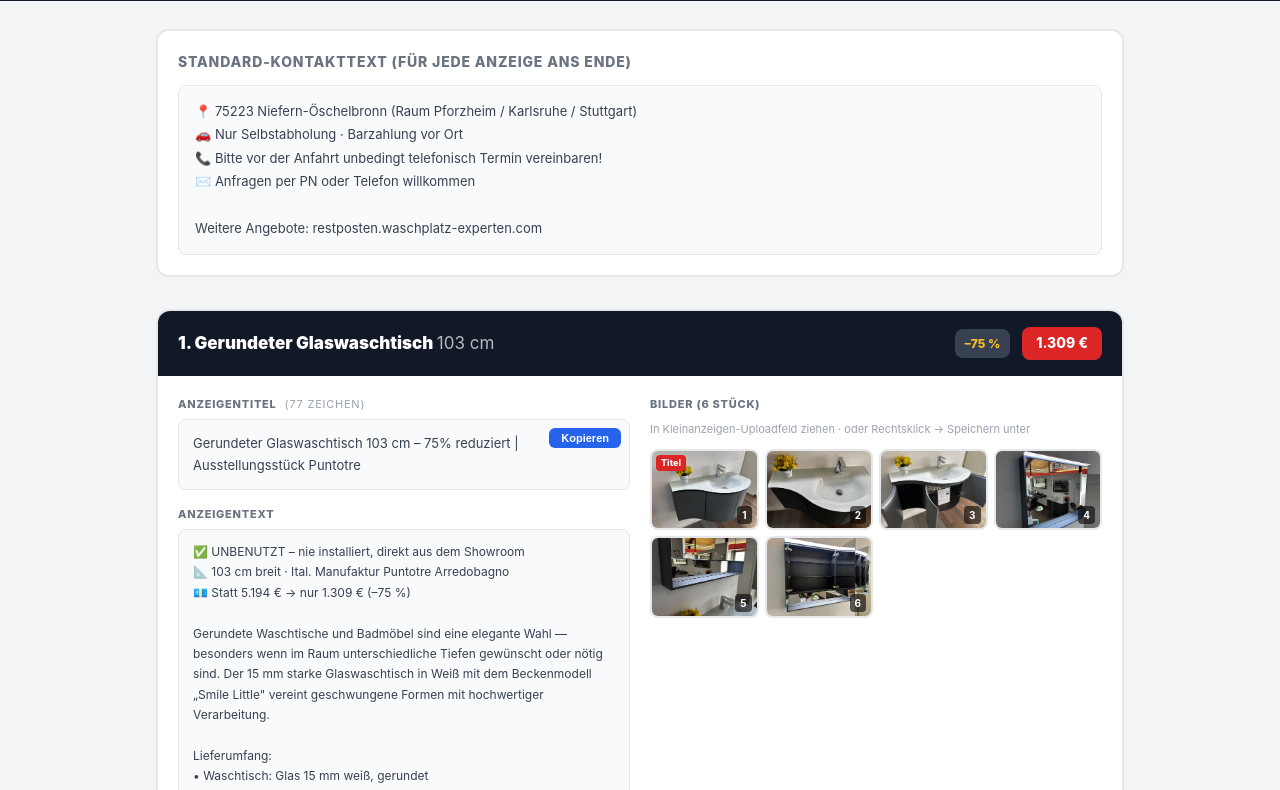
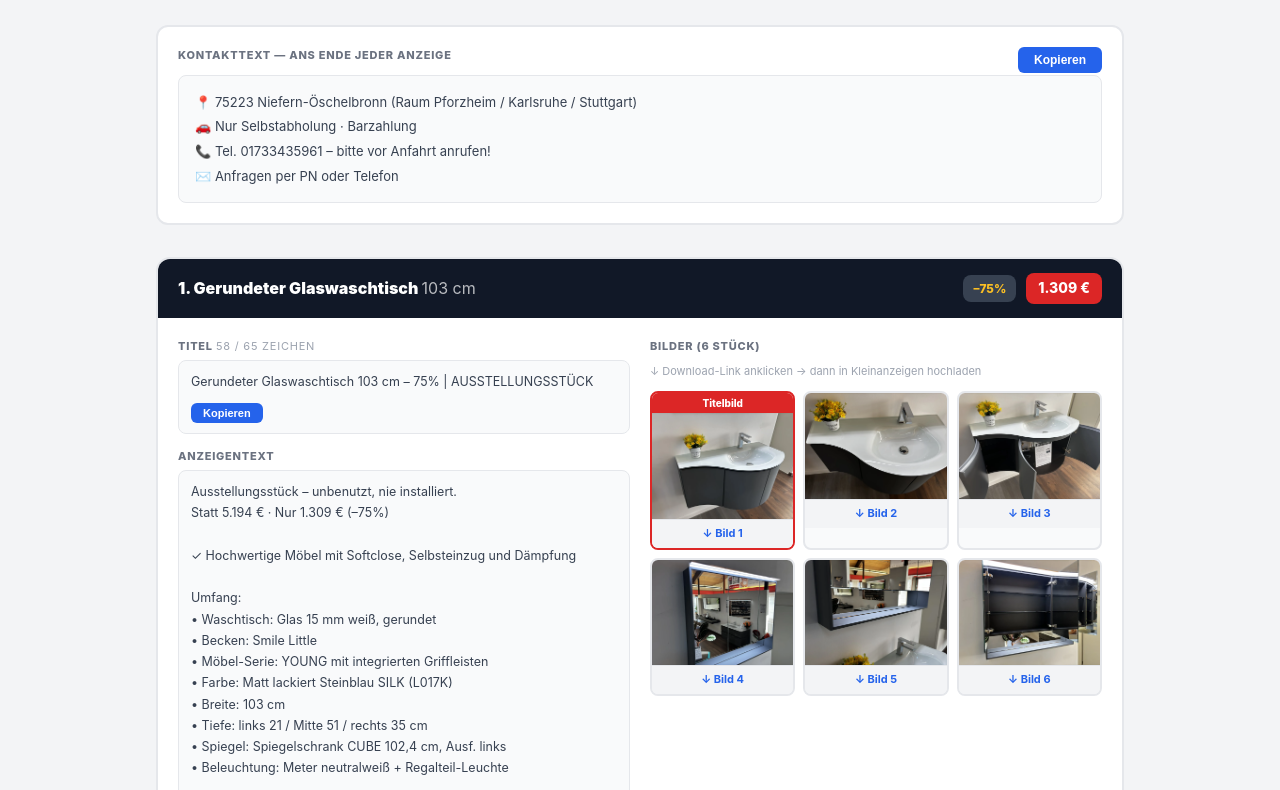
Before and after one commit to TauberFrank/restposten.waschplatz-experten.com, a website: page kleinanzeigen.html in a window 1280 px wide. Shown: the part 51-841 px from the top of the page. Drawn offline with Linux system fonts and the light colour scheme.

Commit message:
Kleinanzeigen überarbeitet + Softclose/Qualität überall ergänzt
- kleinanzeigen.html: Download-Buttons statt Drag, kürzere Titel
  (max 65 Z., kein Puntotre, AUSSTELLUNGSSTÜCK), weniger Werbetext,
  Umfang statt Lieferumfang, Tel. 01733435961, keine URL
- Softclose, Selbsteinzug, Dämpfung ergänzt in:
  kleinanzeigen.html (Anzeigentext), products-data.js (PICKUP_INFO),
  index.html (Hero-Badges)

Co-Authored-By: Claude Sonnet 4.6 <noreply@anthropic.com>

```diff
--- a/kleinanzeigen.html
+++ b/kleinanzeigen.html
@@ -9,133 +9,110 @@
   * { box-sizing: border-box; margin: 0; padding: 0; }
   body { font-family: -apple-system, BlinkMacSystemFont, 'Segoe UI', sans-serif; font-size: 14px; background: #f3f4f6; color: #111827; line-height: 1.6; }
 
-  /* NAV */
   nav { background: #111827; color: white; padding: 12px 20px; position: sticky; top: 0; z-index: 100; display: flex; align-items: center; gap: 16px; flex-wrap: wrap; }
   nav .logo { font-weight: 800; font-size: 15px; color: white; text-decoration: none; }
   nav a { color: #9ca3af; font-size: 12px; text-decoration: none; }
   nav a:hover { color: white; }
-  nav .tip { margin-left: auto; background: #374151; border-radius: 6px; padding: 5px 12px; font-size: 11px; color: #d1d5db; }
 
   .container { max-width: 1000px; margin: 0 auto; padding: 28px 16px; }
 
-  /* STANDARD-FOOTER-BLOCK */
-  .footer-block { background: white; border-radius: 12px; border: 2px solid #e5e7eb; padding: 20px; margin-bottom: 32px; }
-  .footer-block h2 { font-size: 14px; font-weight: 800; text-transform: uppercase; letter-spacing: 0.06em; color: #6b7280; margin-bottom: 12px; }
-  .copy-area { background: #f9fafb; border: 1px solid #e5e7eb; border-radius: 8px; padding: 14px 16px; font-size: 13px; white-space: pre-line; color: #374151; line-height: 1.8; position: relative; }
-  .copy-btn { position: absolute; top: 10px; right: 10px; background: #2563eb; color: white; border: none; border-radius: 6px; padding: 5px 14px; font-size: 12px; font-weight: 700; cursor: pointer; transition: background 0.15s; }
+  .footer-block { background: white; border-radius: 12px; border: 2px solid #e5e7eb; padding: 20px; margin-bottom: 32px; position: relative; }
+  .footer-block h2 { font-size: 11px; font-weight: 800; text-transform: uppercase; letter-spacing: 0.07em; color: #6b7280; margin-bottom: 10px; }
+  .copy-area { background: #f9fafb; border: 1px solid #e5e7eb; border-radius: 8px; padding: 14px 16px; padding-right: 110px; font-size: 13px; white-space: pre-line; color: #374151; line-height: 1.9; }
+  .copy-btn { position: absolute; top: 20px; right: 20px; background: #2563eb; color: white; border: none; border-radius: 6px; padding: 6px 16px; font-size: 12px; font-weight: 700; cursor: pointer; }
   .copy-btn:hover { background: #1d4ed8; }
   .copy-btn.copied { background: #16a34a; }
 
-  /* PRODUCT CARDS */
   .product-card { background: white; border-radius: 14px; border: 2px solid #e5e7eb; margin-bottom: 28px; overflow: hidden; }
-  .card-header { background: #111827; color: white; padding: 16px 20px; display: flex; align-items: center; gap: 12px; flex-wrap: wrap; }
-  .card-header h2 { font-size: 17px; font-weight: 900; flex: 1; }
-  .badge-price { background: #dc2626; color: white; border-radius: 8px; padding: 5px 14px; font-weight: 800; font-size: 14px; }
-  .badge-discount { background: #374151; color: #fbbf24; border-radius: 8px; padding: 5px 10px; font-weight: 800; font-size: 12px; }
+  .card-header { background: #111827; color: white; padding: 14px 20px; display: flex; align-items: center; gap: 10px; flex-wrap: wrap; }
+  .card-header h2 { font-size: 16px; font-weight: 900; flex: 1; }
+  .badge-price { background: #dc2626; color: white; border-radius: 8px; padding: 4px 12px; font-weight: 800; font-size: 14px; }
+  .badge-discount { background: #374151; color: #fbbf24; border-radius: 8px; padding: 4px 10px; font-weight: 800; font-size: 12px; }
   .card-body { padding: 20px; display: grid; grid-template-columns: 1fr 1fr; gap: 20px; }
   @media(max-width: 680px) { .card-body { grid-template-columns: 1fr; } }
 
-  /* FELDER */
-  .field { margin-bottom: 16px; }
+  .field { margin-bottom: 14px; }
   .field:last-child { margin-bottom: 0; }
-  .field-label { font-size: 11px; font-weight: 800; text-transform: uppercase; letter-spacing: 0.07em; color: #6b7280; margin-bottom: 6px; display: flex; align-items: center; gap: 8px; }
-  .copy-area-inline { background: #f9fafb; border: 1px solid #e5e7eb; border-radius: 8px; padding: 12px 14px; font-size: 13px; white-space: pre-line; color: #374151; line-height: 1.7; position: relative; padding-right: 90px; }
-  .copy-btn-sm { position: absolute; top: 8px; right: 8px; background: #2563eb; color: white; border: none; border-radius: 6px; padding: 4px 12px; font-size: 11px; font-weight: 700; cursor: pointer; white-space: nowrap; }
+  .field-label { font-size: 11px; font-weight: 800; text-transform: uppercase; letter-spacing: 0.07em; color: #6b7280; margin-bottom: 5px; }
+  .char-count { font-weight: 400; color: #9ca3af; }
+  .char-count.over { color: #dc2626; font-weight: 700; }
+
+  .copy-box { background: #f9fafb; border: 1px solid #e5e7eb; border-radius: 8px; padding: 10px 12px; font-size: 12.5px; color: #374151; line-height: 1.7; position: relative; }
+  .copy-box.multiline { padding-bottom: 42px; }
+  .copy-btn-sm { background: #2563eb; color: white; border: none; border-radius: 6px; padding: 4px 12px; font-size: 11px; font-weight: 700; cursor: pointer; }
   .copy-btn-sm:hover { background: #1d4ed8; }
   .copy-btn-sm.copied { background: #16a34a; }
+  .btn-row { margin-top: 10px; display: flex; gap: 6px; }
 
   /* BILDER */
-  .images-section { }
   .images-label { font-size: 11px; font-weight: 800; text-transform: uppercase; letter-spacing: 0.07em; color: #6b7280; margin-bottom: 8px; }
   .images-hint { font-size: 11px; color: #9ca3af; margin-bottom: 10px; }
-  .images-grid { display: grid; grid-template-columns: repeat(auto-fill, minmax(100px, 1fr)); gap: 6px; }
-  .img-wrap { position: relative; border-radius: 8px; overflow: hidden; border: 2px solid #e5e7eb; cursor: grab; transition: border-color 0.15s, transform 0.1s; aspect-ratio: 4/3; }
-  .img-wrap:hover { border-color: #2563eb; transform: scale(1.03); }
-  .img-wrap:active { cursor: grabbing; transform: scale(0.97); }
-  .img-wrap img { width: 100%; height: 100%; object-fit: cover; display: block; pointer-events: none; }
-  .img-num { position: absolute; bottom: 4px; right: 5px; background: rgba(0,0,0,0.6); color: white; font-size: 10px; font-weight: 700; padding: 1px 5px; border-radius: 4px; pointer-events: none; }
-  .img-main-badge { position: absolute; top: 4px; left: 4px; background: #dc2626; color: white; font-size: 9px; font-weight: 800; padding: 1px 5px; border-radius: 4px; pointer-events: none; }
+  .images-grid { display: grid; grid-template-columns: repeat(auto-fill, minmax(110px, 1fr)); gap: 8px; }
+  .img-item { border-radius: 8px; overflow: hidden; border: 2px solid #e5e7eb; background: #f9fafb; }
+  .img-item:hover { border-color: #2563eb; }
+  .img-item img { width: 100%; aspect-ratio: 4/3; object-fit: cover; display: block; }
+  .img-item a { display: block; background: #f3f4f6; text-align: center; padding: 5px 4px; font-size: 11px; font-weight: 700; color: #2563eb; text-decoration: none; border-top: 1px solid #e5e7eb; }
+  .img-item a:hover { background: #2563eb; color: white; }
+  .img-main { border-color: #dc2626; }
+  .img-main-tag { background: #dc2626; color: white; font-size: 10px; font-weight: 800; padding: 2px 6px; text-align: center; }
 
-  /* CONDITION BANNER */
   .condition-banner { background: #fffbeb; border: 1px solid #fde68a; border-radius: 8px; padding: 10px 12px; font-size: 12px; color: #92400e; margin-top: 10px; }
-  .condition-banner strong { color: #78350f; }
-
-  /* DIVIDER */
-  .divider { height: 1px; background: #f3f4f6; margin: 16px 0; }
 </style>
 </head>
 <body>
 
 <nav>
   <a class="logo" href="./index.html">WPE Restposten</a>
-  <a href="./index.html">← Zurück zur Seite</a>
-  <div class="tip">Bilder: in Kleinanzeigen-Uploadfeld ziehen · Texte: Kopieren-Button</div>
+  <a href="./index.html">← Zurück</a>
 </nav>
 
 <div class="container">
 
-  <!-- STANDARD-KONTAKT-FOOTER -->
   <div class="footer-block">
-    <h2>Standard-Kontakttext (für jede Anzeige ans Ende)</h2>
+    <h2>Kontakttext — ans Ende jeder Anzeige</h2>
     <div class="copy-area" id="footer-text">📍 75223 Niefern-Öschelbronn (Raum Pforzheim / Karlsruhe / Stuttgart)
-🚗 Nur Selbstabholung · Barzahlung vor Ort
-📞 Bitte vor der Anfahrt unbedingt telefonisch Termin vereinbaren!
-✉️ Anfragen per PN oder Telefon willkommen
-
-Weitere Angebote: restposten.waschplatz-experten.com</div>
-    <button class="copy-btn" onclick="copyText('footer-text', this)">Kopieren</button>
+🚗 Nur Selbstabholung · Barzahlung
+📞 Tel. 01733435961 – bitte vor Anfahrt anrufen!
+✉️ Anfragen per PN oder Telefon</div>
+    <button class="copy-btn" onclick="copyById('footer-text', this)">Kopieren</button>
   </div>
 
-  <!-- PRODUKTE werden per JS eingefügt -->
   <div id="products-container"></div>
 
 </div>
 
 <script src="./products-data.js"></script>
 <script>
-  function copyText(id, btn) {
-    const el = document.getElementById(id);
-    const text = el ? el.innerText : '';
-    navigator.clipboard.writeText(text).then(() => {
-      btn.textContent = '✓ Kopiert!';
-      btn.classList.add('copied');
-      setTimeout(() => { btn.textContent = 'Kopieren'; btn.classList.remove('copied'); }, 2000);
-    });
+  const MAX_TITLE = 65;
+
+  const FOOTER = `\n\n📍 75223 Niefern-Öschelbronn (Raum Pforzheim / Karlsruhe / Stuttgart)\n🚗 Nur Selbstabholung · Barzahlung\n📞 Tel. 01733435961 – bitte vor Anfahrt anrufen!\n✉️ Anfragen per PN oder Telefon`;
+
+  function copyById(id, btn) {
+    const text = document.getElementById(id).innerText;
+    navigator.clipboard.writeText(text).then(() => feedback(btn));
+  }
+  function copyStr(text, btn) {
+    navigator.clipboard.writeText(text).then(() => feedback(btn));
+  }
+  function feedback(btn) {
+    const orig = btn.textContent;
+    btn.textContent = '✓ Kopiert!';
+    btn.classList.add('copied');
+    setTimeout(() => { btn.textContent = orig; btn.classList.remove('copied'); }, 2000);
   }
 
-  function copyDirect(text, btn) {
-    navigator.clipboard.writeText(text).then(() => {
-      btn.textContent = '✓ Kopiert!';
-      btn.classList.add('copied');
-      setTimeout(() => { btn.textContent = 'Kopieren'; btn.classList.remove('copied'); }, 2000);
-    });
+  function buildTitle(p) {
+    return `${p.title} ${p.width} – ${p.discount}% | AUSSTELLUNGSSTÜCK`;
   }
 
-  const FOOTER = `\n\n📍 75223 Niefern-Öschelbronn (Raum Pforzheim / Karlsruhe / Stuttgart)\n🚗 Nur Selbstabholung · Barzahlung vor Ort\n📞 Bitte vor der Anfahrt unbedingt telefonisch Termin vereinbaren!\n✉️ Anfragen per PN oder Telefon willkommen\n\nWeitere Angebote: restposten.waschplatz-experten.com`;
-
-  function buildTitle(p) {
-    return `${p.title} ${p.width} – ${p.discount}% reduziert | Ausstellungsstück Puntotre`;
-  }
-
-  function buildText(id, p) {
+  function buildText(p) {
     const price = p.price.toLocaleString('de-DE', {minimumFractionDigits: 0, maximumFractionDigits: 2});
     const orig  = p.originalPrice.toLocaleString('de-DE', {minimumFractionDigits: 0, maximumFractionDigits: 0});
+    const specs = p.specs.map(s => `• ${s[0]}: ${s[1]}`).join('\n');
 
-    // Specs als Aufzählung
-    const specsText = p.specs.map(s => `• ${s[0]}: ${s[1]}`).join('\n');
+    let text = `Ausstellungsstück – unbenutzt, nie installiert.\nStatt ${orig} € · Nur ${price} € (–${p.discount}%)\n\n✓ Hochwertige Möbel mit Softclose, Selbsteinzug und Dämpfung\n\nUmfang:\n${specs}`;
 
-    let text = `✅ UNBENUTZT – nie installiert, direkt aus dem Showroom
-📐 ${p.width} breit · Ital. Manufaktur Puntotre Arredobagno
-💶 Statt ${orig} € → nur ${price} € (–${p.discount} %)
-
-${p.description.split('\n\n')[0]}
-
-Lieferumfang:
-${specsText}`;
-
-    if (p.condition) {
-      text += `\n\n⚠️ Hinweis: ${p.condition}`;
-    }
+    if (p.condition) text += `\n\n⚠️ ${p.condition}`;
 
     text += FOOTER;
     return text;
@@ -148,57 +125,63 @@ ${specsText}`;
     if (!p) return;
 
     const titleText = buildTitle(p);
-    const bodyText  = buildText(id, p);
+    const bodyText  = buildText(p);
     const price     = p.price.toLocaleString('de-DE', {minimumFractionDigits: 0, maximumFractionDigits: 2});
-    const orig      = p.originalPrice.toLocaleString('de-DE', {minimumFractionDigits: 0, maximumFractionDigits: 0});
+    const tLen      = titleText.length;
+    const tClass    = tLen > MAX_TITLE ? 'over' : '';
 
-    // Images
-    const imgHTML = p.images.map((src, i) => `
-      <div class="img-wrap" draggable="true" title="Bild ${i+1} – in Uploadfeld ziehen">
-        <img src="${src}" alt="${p.title} Bild ${i+1}" loading="lazy">
-        ${i === 0 ? '<span class="img-main-badge">Titel</span>' : ''}
-        <span class="img-num">${i+1}</span>
-      </div>`).join('');
+    const imgHTML = p.images.map((src, i) => {
+      const fname = `${id}-${i+1}.webp`;
+      return `
+        <div class="img-item${i === 0 ? ' img-main' : ''}">
+          ${i === 0 ? '<div class="img-main-tag">Titelbild</div>' : ''}
+          <img src="${src}" alt="Bild ${i+1}" loading="lazy">
+          <a href="${src}" download="${fname}">↓ Bild ${i+1}</a>
+        </div>`;
+    }).join('');
 
     const condBanner = p.condition
-      ? `<div class="condition-banner"><strong>⚠️ Zustandshinweis:</strong> ${p.condition}</div>`
+      ? `<div class="condition-banner"><strong>⚠️ Zustand:</strong> ${p.condition}</div>`
       : '';
 
-    const titleId = `title-${id}`;
-    const textId  = `text-${id}`;
+    const bodyHtml = bodyText.replace(/&/g,'&amp;').replace(/</g,'&lt;').replace(/>/g,'&gt;').replace(/\n/g,'<br>');
 
-    const html = `
+    container.insertAdjacentHTML('beforeend', `
     <div class="product-card">
       <div class="card-header">
-        <h2>${idx + 1}. ${p.title} <span style="font-weight:400;opacity:0.7">${p.width}</span></h2>
-        <span class="badge-discount">–${p.discount} %</span>
+        <h2>${idx+1}. ${p.title} <span style="font-weight:400;opacity:.7">${p.width}</span></h2>
+        <span class="badge-discount">–${p.discount}%</span>
         <span class="badge-price">${price} €</span>
       </div>
       <div class="card-body">
         <div>
           <div class="field">
-            <div class="field-label">Anzeigentitel <span style="font-weight:400;color:#9ca3af">(${buildTitle(p).length} Zeichen)</span></div>
-            <div class="copy-area-inline" id="${titleId}">${titleText}<button class="copy-btn-sm" onclick="copyDirect(${JSON.stringify(titleText)}, this)">Kopieren</button></div>
+            <div class="field-label">Titel <span class="char-count ${tClass}">${tLen} / ${MAX_TITLE} Zeichen</span></div>
+            <div class="copy-box">${titleText.replace(/&/g,'&amp;')}
+              <div class="btn-row"><button class="copy-btn-sm" onclick="copyStr(${JSON.stringify(titleText)}, this)">Kopieren</button></div>
+            </div>
           </div>
           <div class="field">
             <div class="field-label">Anzeigentext</div>
-            <div class="copy-area-inline" style="padding-right:14px;font-size:12px">${bodyText.replace(/\n/g, '<br>')}<br><br><button class="copy-btn-sm" style="position:static;margin-top:4px" onclick="copyDirect(${JSON.stringify(bodyText)}, this)">Kopieren</button></div>
+            <div class="copy-box multiline">${bodyHtml}
+              <div class="btn-row"><button class="copy-btn-sm" onclick="copyStr(${JSON.stringify(bodyText)}, this)">Kopieren</button></div>
+            </div>
           </div>
           <div class="field">
-            <div class="field-label">Preis für Anzeige</div>
-            <div class="copy-area-inline">${price} €<button class="copy-btn-sm" onclick="copyDirect('${price}', this)">Kopieren</button></div>
+            <div class="field-label">Preis</div>
+            <div class="copy-box">${price} €
+              <div class="btn-row"><button class="copy-btn-sm" onclick="copyStr('${price}', this)">Kopieren</button></div>
+            </div>
           </div>
           ${condBanner}
         </div>
-        <div class="images-section">
+        <div>
           <div class="images-label">Bilder (${p.images.length} Stück)</div>
-          <div class="images-hint">In Kleinanzeigen-Uploadfeld ziehen · oder Rechtsklick → Speichern unter</div>
+          <div class="images-hint">↓ Download-Link anklicken → dann in Kleinanzeigen hochladen</div>
           <div class="images-grid">${imgHTML}</div>
         </div>
       </div>
-    </div>`;
-
-    container.insertAdjacentHTML('beforeend', html);
+    </div>`);
   });
 </script>
 </body>
--- a/products-data.js
+++ b/products-data.js
@@ -306,6 +306,7 @@ const PICKUP_INFO = {
     "Unmontiert zum Einladen bereit (1. Stock, gut zugänglich, Einlademöglichkeit direkt vor dem Gebäude)",
     "Bitte vereinbaren Sie telefonisch einen Termin vor der Anfahrt — persönliche Besichtigung nur nach Vereinbarung",
     "Kommen Sie min. zu zweit zur Abholung",
+    "Hochwertige Möbel mit Softclose, Selbsteinzug und Dämpfung",
     "Befestigungsmaterial enthalten — Montage denkbar einfach",
     "Armaturen nicht enthalten, ggf. zusätzlich erhältlich",
     "Zwischenverkauf vorbehalten — bitte vorher anrufen oder mailen"
```
Also changed, not shown: index.html (+8 -2 lines).
